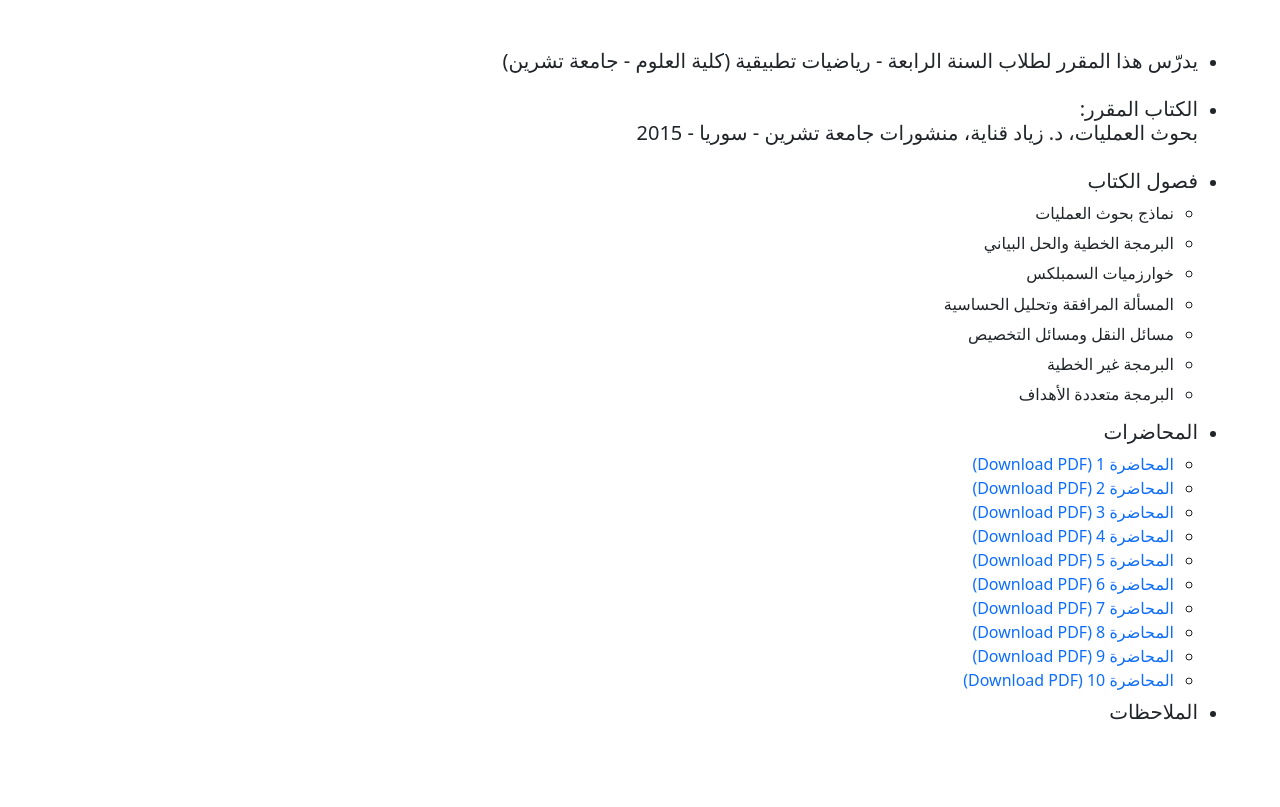
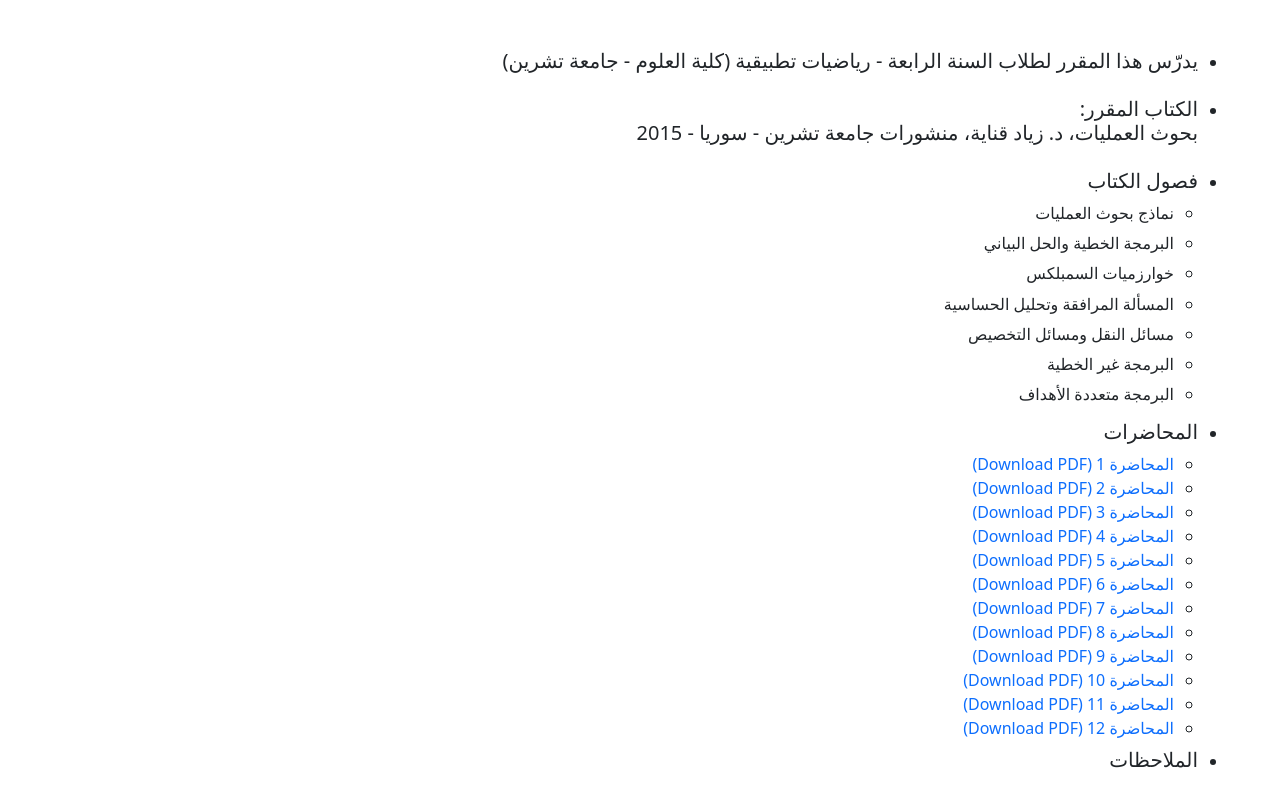
Before and after one commit to ZiadKanaya/courses, a plain HTML site: page pages/or.html in a window 1280 px wide. Shown: the part 63-870 px from the top of the page. Drawn offline with nearby package versions, Linux system fonts and the light colour scheme.

Commit message:
adding lec11 and lec12

```diff
--- a/pages/or.html
+++ b/pages/or.html
@@ -147,6 +147,16 @@
                 المحاضرة 10 (Download PDF)</a
               >
             </li>
+            <li>
+              <a class="lec" target="_blank" href="../OR/OR_Lect_11.pdf">
+                المحاضرة 11 (Download PDF)</a
+              >
+            </li>
+            <li>
+              <a class="lec" target="_blank" href="../OR/OR_Lect_12.pdf">
+                المحاضرة 12 (Download PDF)</a
+              >
+            </li>
 
           </ul>
         </li>
```
Also changed, not shown: 2 other files.
